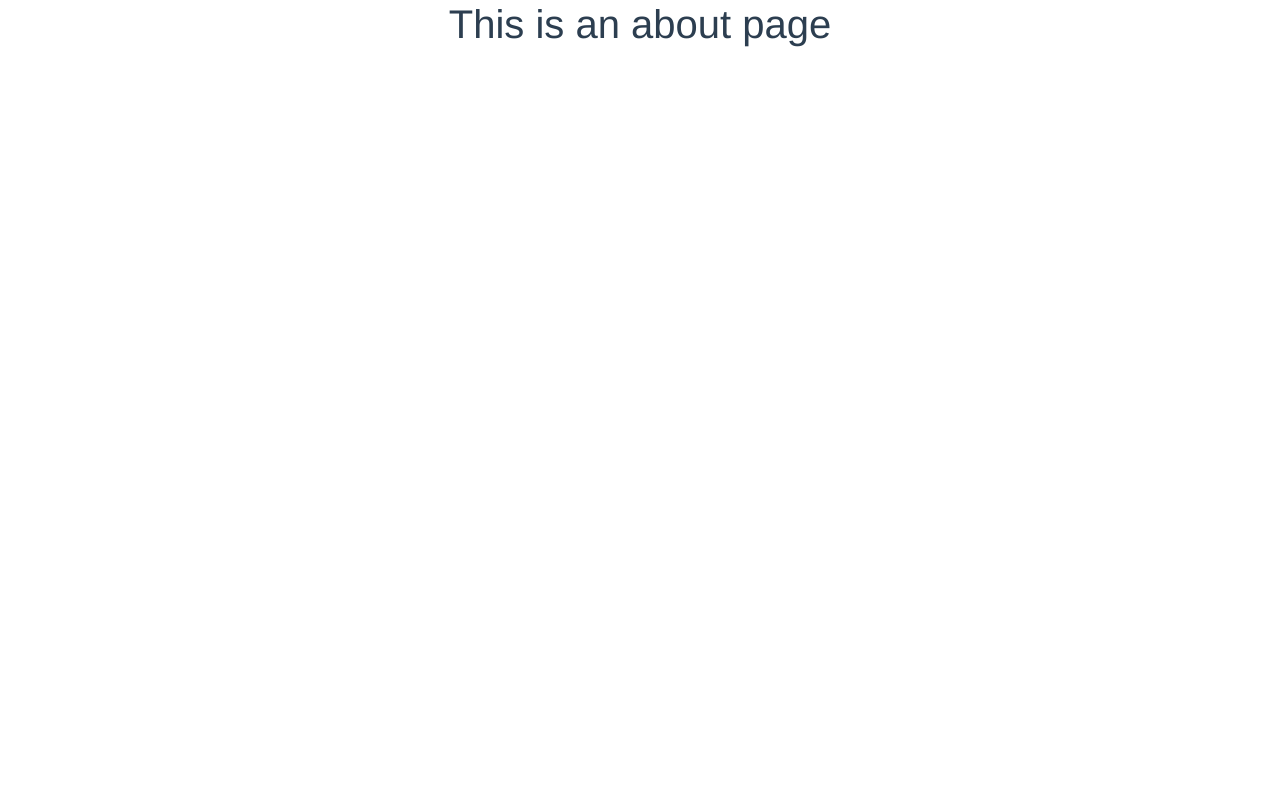
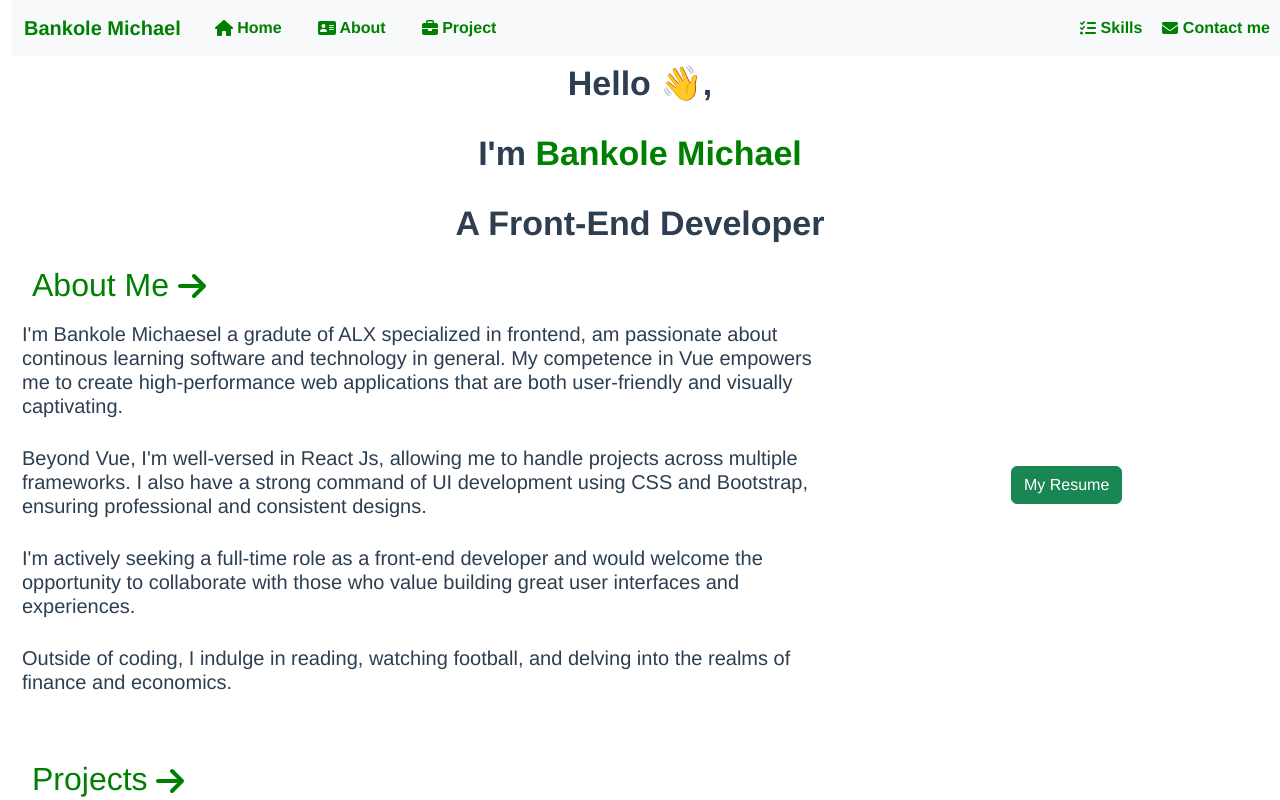
Before and after one commit to bhankymyk/portfolio, a Vue app: page /about in a window 1280 px wide. Shown: the top 800 px of the page. Built offline with nearby package versions, Linux system fonts and the light colour scheme.

Commit message:
fix: scroll on menu click

```diff
--- a/src/App.vue
+++ b/src/App.vue
@@ -1,8 +1,4 @@
 <template>
-  <!-- <nav>
-    <router-link to="/">Home</router-link> |
-    <router-link to="/about">About</router-link>
-  </nav> -->
   <router-view/>
 </template>
 
--- a/src/components/Portfolio.vue
+++ b/src/components/Portfolio.vue
@@ -9,23 +9,23 @@
     </button>
     <div class="collapse navbar-collapse" id="navbarText">
       <ul class="navbar-nav me-auto mb-2 mb-lg-0">
+
         <li class="nav-item">
           <router-link to="/">
-          <a class="nav-link active" aria-current="page" href="#">
-              <font-awesome-icon :icon="['fas', 'house']" /> Home
+          <a class="nav-link" aria-current="page" href="#"><font-awesome-icon :icon="['fas', 'house']" /> Home
             </a>
             </router-link>
         </li>
 
         <li class="nav-item">
-          <router-link to="/aboutme">
+          <router-link @click="scrollToElement('about')" to="/about">
             <a class="nav-link"><font-awesome-icon :icon="['fas', 'address-card']" /> About</a>
           </router-link>
         </li>
 
         <li class="nav-item">
-          <router-link to="/project">
-            <a class="nav-link" href="#"><font-awesome-icon :icon="['fas', 'briefcase']" /> Project</a>
+          <router-link  @click="scrollToElement('project')" to="/project">
+            <a class="nav-link" ><font-awesome-icon :icon="['fas', 'briefcase']" /> Project</a>
           </router-link>
         </li>
       </ul>
@@ -40,19 +40,20 @@
       </span>
       <span class="navbar-text">
         <li class="nav-item">
-          <router-link to="/contact">
-            <a class="nav-link active" href="#"><font-awesome-icon :icon="['fas', 'envelope']" /> Contact me</a>
+          <router-link   @click="scrollToElement('contact')" to="/contact">
+            <a class="nav-link active"><font-awesome-icon :icon="['fas', 'envelope']" /> Contact me</a>
           </router-link>
         </li>
       </span>
     </div>
   </div>
 </nav>
+<router-view/>
 
 <!-- Portfolio -->
 
 <div class="row mt-5">
-  <div class="col-md text-center"  v-motion-roll-top>
+  <div class="col-md text-center"  id="about" v-motion-roll-top>
     <h1>Hello 👋, <br>I'm <span class="inBtw">Bankole Michael</span>  <br> A Front-End Developer</h1>
   </div>
 </div>
@@ -60,7 +61,7 @@
 <div class="row">
   <div class="col-md-8" v-motio--pop-visible-once>
     <h2 class="h-2">About Me <font-awesome-icon :icon="['fas', 'arrow-right']" /> </h2>
-    <h5 class="mt-1">I'm Bankole Michael a gradute of ALX specialized in frontend, am passionate about continous learning software and technology in general.
+    <h5 class="mt-1">I'm Bankole Michaesel a gradute of ALX specialized in frontend, am passionate about continous learning software and technology in general.
       My competence in Vue empowers me to create high-performance web applications that are both user-friendly and visually captivating.</h5>
 
       <h5 class="mt-1"> Beyond Vue, I'm well-versed in React Js, allowing me to handle projects across multiple frameworks. I also have a strong command of
@@ -82,7 +83,7 @@
       <!-- <div v-motion:initial="{ y: 100,  opacity: 0, }" :enter="{ y: 0, opacity: 1, transition: { y: { delay: 1600, }, opacity: {  duration: 1600, }, }, }"/> -->
 
       <!-- PROJECTS -->
-      <div class="row mt-5">
+      <div class="row mt-5"  id="project" >
         <h2>Projects <font-awesome-icon :icon="['fas', 'arrow-right']" /></h2>
         <!-- Project 1 -->
         <div class="col-md-6 mt-3 imgBox" v-motion-pop-visible-once>
@@ -161,7 +162,7 @@
       <!-- Contact -->
 
       <div class="row mt-5">
-        <div class="col-md">
+        <div class="col-md" id="contact">
           <h2>Contact Me <font-awesome-icon :icon="['fas', 'arrow-right']" /></h2>
           <h5>Feel free to reach out if you're looking for a front end engineer <br>
             to work on your next project, have a question or just fancy saying hi.</h5>
@@ -186,7 +187,18 @@ export default {
   name: 'Portfolio',
   props: {
     msg: String
-  }
+  },
+  methods :{
+    scrollToElement(elementId) {
+      const element = document.getElementById(elementId)
+      if (element) {
+        element.scrollIntoView({
+          behavior: 'smooth',
+          block: 'start'
+        });
+      }
+    }
+  },
 }
 </script>
 
@@ -248,6 +260,11 @@ h2{
 .btnBox{
   margin-top: 5px;
 }
+.navbar{
+  position: fixed;
+  top: 0;
+  width: 100%;
+}
 /* ul li h5{
   color: #42b983;
 } */
--- a/src/main.js
+++ b/src/main.js
@@ -3,13 +3,13 @@ import App from './App.vue'
 import router from './router'
 import { MotionPlugin } from '@vueuse/motion'
 
+// bootstrap
+import "bootstrap/dist/css/bootstrap.css";
+import "bootstrap/dist/js/bootstrap.js"
 
 // Create the Vue app instance
 const app = createApp(App);
 
-// bootstrap
-import "bootstrap/dist/css/bootstrap.css";
-import "bootstrap/dist/js/bootstrap.js"
 
 import { library } from '@fortawesome/fontawesome-svg-core';
 import { faSquare, faArrowRight ,faBriefcase, faEnvelope, faCheck, faHouse, faAddressCard, faListCheck, faPenToSquare} from '@fortawesome/free-solid-svg-icons';
--- a/src/router/index.js
+++ b/src/router/index.js
@@ -1,6 +1,6 @@
 import { createRouter, createWebHistory } from 'vue-router'
 import PortfolioView from '../views/PortfolioView.vue'
-import Portfolio from '../components/Portfolio.vue'
+// import Portfolio from '../components/Portfolio.vue'
 
 const routes = [
   {
@@ -8,16 +8,24 @@ const routes = [
     name: 'home',
     component: PortfolioView
   },
+  {
+    path: '/',
+    component: PortfolioView
+  },
+  { path: '/project',
+   component: () => import('@/views/PortfolioView.vue')
+   },
+  { path: '/about',
+   component: () => import('@/views/PortfolioView.vue')
+   },
+  { path: '/contact',
+   component: () => import('@/views/PortfolioView.vue')
+   },
   // {
-  //   path: '/',
+  //   path: '/aboutme',
   //   name: 'aboutme',
-  //   component: PortfolioView
+  //   component: Portfolio
   // },
-  {
-    path: '/aboutme',
-    name: 'aboutme',
-    component: Portfolio
-  },
 
   {
     path: '/about',
```
